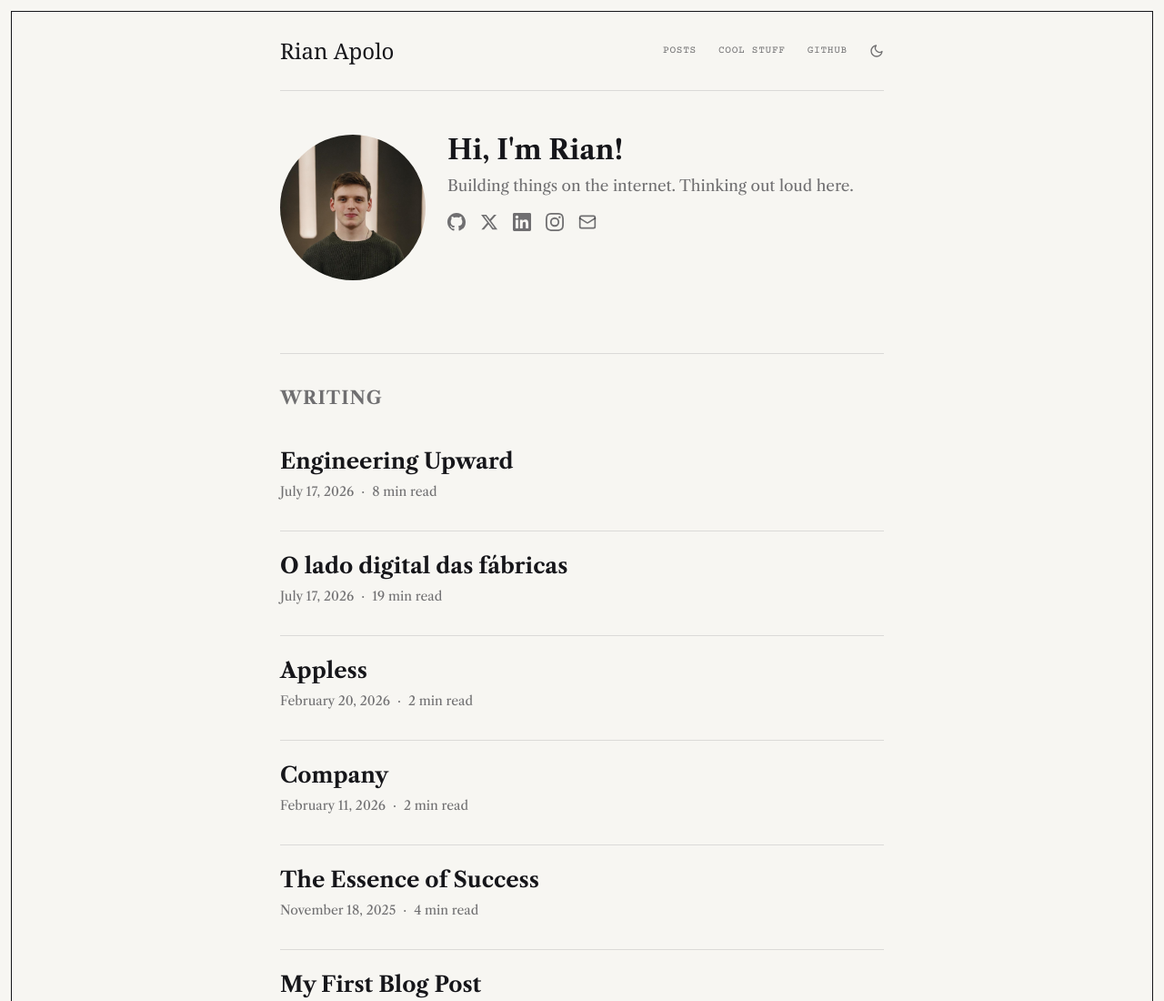
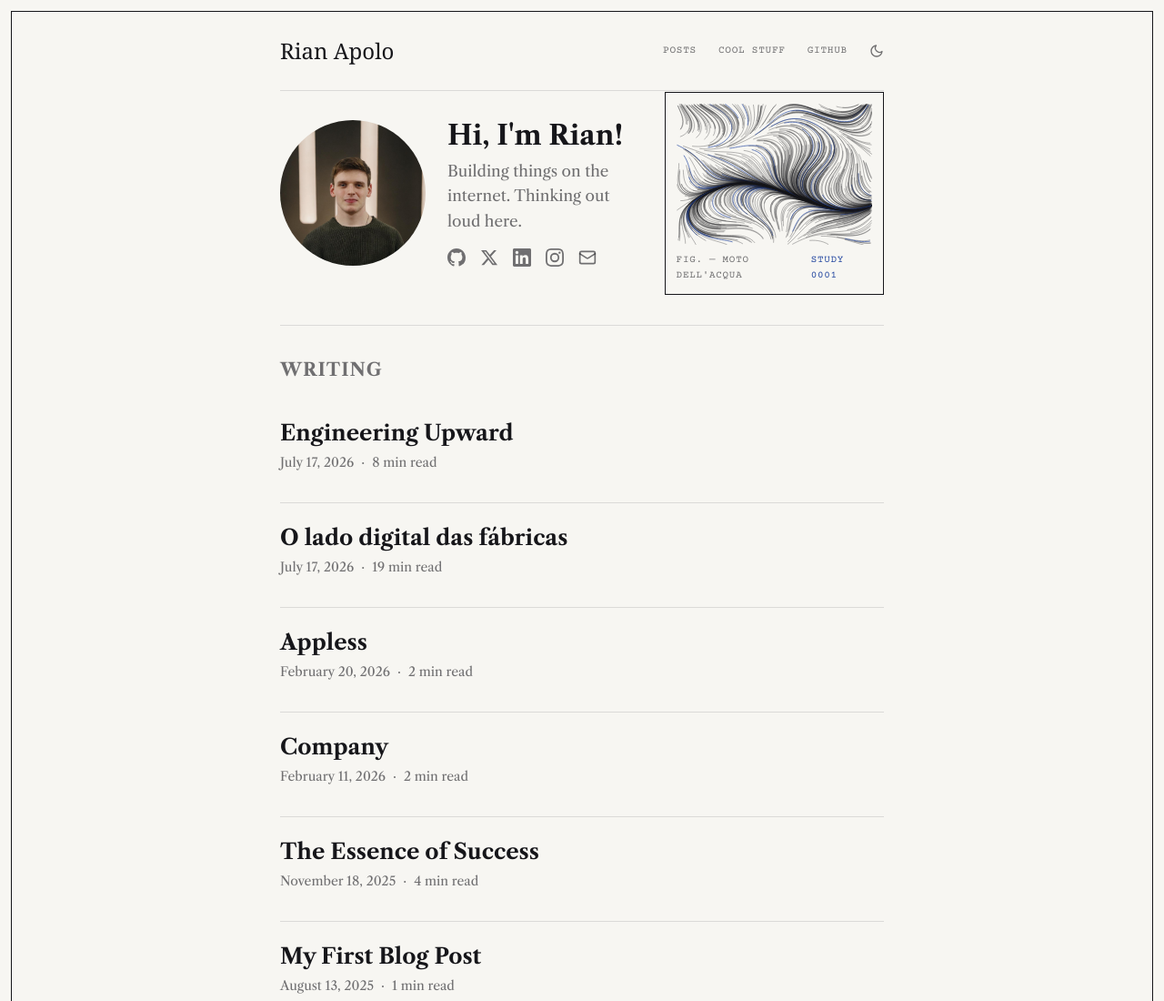
Before and after one commit to rianino/rianino.github.io, an Astro site: page / in a window 1280 px wide. Shown: the top 1100 px of the page at 91% size. Built offline with nearby package versions, Linux system fonts and the light colour scheme; Astro itself is replaced by a stand-in of ours; a web font is replaced by a local one.

Commit message:
feat: Add Codex dynamic figures to homepage and cool-stuff
Homepage hero gets the flow-field water study (900 seeded streamlines,
click to reseed); cool-stuff gets the rotating wireframe solids (click to
cycle, follows pointer). Both are theme-reactive and honour reduced-motion.

```diff
--- /dev/null
+++ b/src/components/FlowField.astro
@@ -0,0 +1,105 @@
+---
+// Codex "moto dell'acqua" — 900 streamlines advected through a seeded vector
+// field, inked stroke by stroke. Click reseeds. No dependencies.
+---
+
+<figure class="flowfig">
+  <canvas id="cflow"></canvas>
+  <figcaption>
+    <span class="mono">Fig. — Moto dell'acqua</span>
+    <span class="mono studyno" id="studyno">Study 0001</span>
+  </figcaption>
+</figure>
+
+<style>
+  .flowfig {
+    position: relative;
+    border: 1px solid var(--color-border-strong);
+    padding: var(--space-3);
+  }
+  #cflow {
+    width: 100%;
+    display: block;
+    cursor: crosshair;
+  }
+  .flowfig figcaption {
+    margin-top: var(--space-2);
+    display: flex;
+    justify-content: space-between;
+  }
+  .studyno {
+    color: var(--color-lapis);
+  }
+</style>
+
+<script is:inline>
+  (function () {
+    const c = document.getElementById('cflow');
+    if (!c) return;
+    const ctx = c.getContext('2d');
+    let seed = 1;
+    const label = document.getElementById('studyno');
+    function rng(s) {
+      return function () {
+        s |= 0; s = (s + 0x6d2b79f5) | 0;
+        let t = Math.imul(s ^ (s >>> 15), 1 | s);
+        t = (t + Math.imul(t ^ (t >>> 7), 61 | t)) ^ t;
+        return ((t ^ (t >>> 14)) >>> 0) / 4294967296;
+      };
+    }
+    const reduce = matchMedia('(prefers-reduced-motion: reduce)').matches;
+    // Resolved rgb(...) string — canvas parses it directly, and it works
+    // regardless of how --color-text is aliased through var() chains.
+    const inkColor = () => getComputedStyle(document.body).color || '#16161a';
+    let raf;
+    function draw() {
+      cancelAnimationFrame(raf);
+      const w = c.clientWidth || 480,
+        h = Math.round(w * 0.72),
+        dpr = Math.min(devicePixelRatio, 2);
+      c.width = w * dpr; c.height = h * dpr; c.style.height = h + 'px';
+      ctx.setTransform(dpr, 0, 0, dpr, 0, 0); ctx.clearRect(0, 0, w, h);
+      const R = rng(seed * 2654435761);
+      const a1 = R() * 6, a2 = R() * 6, f1 = 1.5 + R() * 2, f2 = 1.5 + R() * 2, sw = R() * 2 * Math.PI;
+      function ang(x, y) {
+        const u = x / w, v = y / h;
+        return Math.sin(u * f1 * 3 + a1) * 1.4 + Math.cos(v * f2 * 3 + a2) * 1.4 + Math.sin((u + v) * 4 + sw) * 0.6;
+      }
+      const lines = [];
+      for (let i = 0; i < 900; i++) {
+        let x = R() * w, y = R() * h; const pts = [[x, y]];
+        const steps = 26 + ((R() * 30) | 0);
+        for (let s = 0; s < steps; s++) {
+          const a = ang(x, y); x += Math.cos(a) * 3.1; y += Math.sin(a) * 3.1;
+          if (x < 0 || x > w || y < 0 || y > h) break; pts.push([x, y]);
+        }
+        if (pts.length > 6) lines.push({ pts, lapis: R() < 0.055 });
+      }
+      const ink = inkColor();
+      label.textContent = 'Study ' + String(seed).padStart(4, '0');
+      let k = 0;
+      function frame() {
+        const batch = reduce ? lines.length : 26;
+        for (let n = 0; n < batch && k < lines.length; n++, k++) {
+          const L = lines[k];
+          ctx.beginPath(); ctx.moveTo(L.pts[0][0], L.pts[0][1]);
+          for (const p of L.pts) ctx.lineTo(p[0], p[1]);
+          ctx.strokeStyle = L.lapis ? 'rgba(36,71,160,0.75)' : ink;
+          ctx.globalAlpha = L.lapis ? 1 : 0.5;
+          ctx.lineWidth = L.lapis ? 0.9 : 0.6;
+          ctx.stroke();
+        }
+        ctx.globalAlpha = 1;
+        if (k < lines.length) raf = requestAnimationFrame(frame);
+      }
+      frame();
+    }
+    c.addEventListener('click', () => { seed++; draw(); });
+    draw();
+    addEventListener('resize', () => draw());
+    // Redraw ink color when the theme toggles.
+    new MutationObserver(() => draw()).observe(document.documentElement, {
+      attributes: true, attributeFilter: ['data-theme'],
+    });
+  })();
+</script>
--- /dev/null
+++ b/src/components/Polyhedra.astro
@@ -0,0 +1,105 @@
+---
+// Codex plate — the regular solids as skeletal wireframes, after Leonardo's
+// plates for De Divina Proportione. Rotates; click cycles solids; follows the
+// pointer. Loads three.js from CDN (only on pages that use it).
+---
+
+<figure class="platefig">
+  <canvas id="c3d"></canvas>
+  <figcaption>
+    <span class="mono">Fig. — <span id="solidname">Duodecedron planus solidus</span></span>
+    <span class="mono solidmeta" id="solidmeta">12 · pentagona · φ</span>
+  </figcaption>
+</figure>
+
+<style>
+  .platefig {
+    position: relative;
+    border: 1px solid var(--color-border-strong);
+    padding: var(--space-3);
+    max-width: 420px;
+  }
+  #c3d {
+    width: 100%;
+    aspect-ratio: 1 / 1;
+    display: block;
+    cursor: crosshair;
+  }
+  .platefig figcaption {
+    margin-top: var(--space-2);
+    display: flex;
+    justify-content: space-between;
+  }
+  .solidmeta {
+    color: var(--color-gold);
+  }
+</style>
+
+<script type="importmap">{"imports":{"three":"https://cdn.jsdelivr.net/npm/three@0.160.0/build/three.module.js"}}</script>
+<script type="module">
+  import * as THREE from 'three';
+  const c = document.getElementById('c3d');
+  if (c) {
+    const renderer = new THREE.WebGLRenderer({ canvas: c, antialias: true, alpha: true });
+    const scene = new THREE.Scene();
+    const cam = new THREE.PerspectiveCamera(32, 1, 0.1, 100); cam.position.z = 7;
+    // Read resolved rgb(...) strings off rendered elements — THREE.Color
+    // parses rgb() and this sidesteps unresolved var() chains on custom props.
+    const inkHex = () => new THREE.Color(getComputedStyle(document.body).color).getHex();
+    const paperHex = () => new THREE.Color(getComputedStyle(document.body).backgroundColor).getHex();
+    const solids = [
+      { g: () => new THREE.TetrahedronGeometry(2.1), n: 'Tetracedron planus solidus', m: '4 · triangona' },
+      { g: () => new THREE.BoxGeometry(2.4, 2.4, 2.4), n: 'Exacedron planus solidus', m: '6 · quadrata' },
+      { g: () => new THREE.OctahedronGeometry(2.1), n: 'Octocedron planus solidus', m: '8 · triangona' },
+      { g: () => new THREE.DodecahedronGeometry(1.9), n: 'Duodecedron planus solidus', m: '12 · pentagona · φ' },
+      { g: () => new THREE.IcosahedronGeometry(2.0), n: 'Ycocedron planus solidus', m: '20 · triangona · φ' },
+    ];
+    let idx = 3;
+    const group = new THREE.Group(); scene.add(group);
+    function build() {
+      group.clear();
+      const geo = solids[idx].g();
+      const ink = inkHex();
+      group.add(new THREE.LineSegments(new THREE.EdgesGeometry(geo),
+        new THREE.LineBasicMaterial({ color: ink, transparent: true, opacity: 0.12, depthTest: false })));
+      group.add(new THREE.Mesh(geo, new THREE.MeshBasicMaterial({
+        color: paperHex(), polygonOffset: true, polygonOffsetFactor: 2, polygonOffsetUnits: 2,
+      })));
+      group.add(new THREE.LineSegments(new THREE.EdgesGeometry(geo), new THREE.LineBasicMaterial({ color: ink })));
+      const pos = geo.attributes.position, seen = new Set(), verts = [];
+      for (let i = 0; i < pos.count; i++) {
+        const k = [pos.getX(i), pos.getY(i), pos.getZ(i)].map((v) => v.toFixed(3)).join(',');
+        if (!seen.has(k)) { seen.add(k); verts.push(new THREE.Vector3(pos.getX(i), pos.getY(i), pos.getZ(i))); }
+      }
+      group.add(new THREE.Points(new THREE.BufferGeometry().setFromPoints(verts),
+        new THREE.PointsMaterial({ color: 0xb08d2e, size: 0.09 })));
+      document.getElementById('solidname').textContent = solids[idx].n;
+      document.getElementById('solidmeta').textContent = solids[idx].m;
+    }
+    build();
+    c.addEventListener('click', () => { idx = (idx + 1) % solids.length; build(); });
+    new MutationObserver(() => build()).observe(document.documentElement, {
+      attributes: true, attributeFilter: ['data-theme'],
+    });
+    let tx = 0, ty = 0;
+    addEventListener('pointermove', (e) => {
+      ty = (e.clientX / innerWidth - 0.5) * 0.5;
+      tx = (e.clientY / innerHeight - 0.5) * 0.35;
+    });
+    const reduce = matchMedia('(prefers-reduced-motion: reduce)').matches;
+    function size() {
+      const w = c.clientWidth || 420;
+      renderer.setSize(w, w, false);
+      renderer.setPixelRatio(Math.min(devicePixelRatio, 2));
+    }
+    size(); addEventListener('resize', size);
+    let rx = 0, ry = 0;
+    (function loop() {
+      requestAnimationFrame(loop);
+      if (!reduce) ry += 0.0032;
+      rx += (tx - rx) * 0.04;
+      group.rotation.set(0.35 + rx, ry + ty, 0);
+      renderer.render(scene, cam);
+    })();
+  }
+</script>
--- a/src/pages/cool-stuff.astro
+++ b/src/pages/cool-stuff.astro
@@ -1,9 +1,16 @@
 ---
 import BaseLayout from '../layouts/BaseLayout.astro';
+import Polyhedra from '../components/Polyhedra.astro';
 ---
 
 <BaseLayout title="Cool Stuff I Made — Rian" description="Interactive visualizations and simulations from engineering projects.">
-  <h1>Cool Stuff I Made</h1>
+  <div class="page-head">
+    <div>
+      <h1>Cool Stuff I Made</h1>
+      <p class="page-lede">Interactive visualizations and simulations from engineering projects. The solid at right turns under the drawing convention of the whole site — click it.</p>
+    </div>
+    <Polyhedra />
+  </div>
 
   <section class="project">
     <h2>How long until the pizza is ready to eat?</h2>
@@ -84,9 +91,29 @@ import BaseLayout from '../layouts/BaseLayout.astro';
 </BaseLayout>
 
 <style>
+  .page-head {
+    display: grid;
+    grid-template-columns: 1.618fr 1fr;
+    gap: var(--space-8);
+    align-items: center;
+    margin-block: var(--space-8) var(--space-12);
+  }
+
   h1 {
     font-size: var(--text-2xl);
-    margin-block: var(--space-8) var(--space-12);
+    margin-bottom: var(--space-3);
+  }
+
+  .page-lede {
+    color: var(--color-text-secondary);
+    line-height: var(--leading-normal);
+  }
+
+  @media (max-width: 720px) {
+    .page-head {
+      grid-template-columns: 1fr;
+      gap: var(--space-4);
+    }
   }
 
   .project {
--- a/src/pages/index.astro
+++ b/src/pages/index.astro
@@ -2,6 +2,7 @@
 import { getCollection } from 'astro:content';
 import BaseLayout from '../layouts/BaseLayout.astro';
 import Bio from '../components/Bio.astro';
+import FlowField from '../components/FlowField.astro';
 import BlogPostList from '../components/BlogPostList.astro';
 import { readingTime } from '../lib/readingTime';
 
@@ -17,7 +18,31 @@ const posts = (await getCollection('blog', ({ data }) => !data.draft))
 ---
 
 <BaseLayout title="Rian Apolo">
-  <Bio />
+  <div class="hero">
+    <Bio />
+    <FlowField />
+  </div>
   <hr />
   <BlogPostList posts={posts} />
 </BaseLayout>
+
+<style>
+  .hero {
+    display: grid;
+    grid-template-columns: 1.618fr 1fr;
+    gap: var(--space-8);
+    align-items: center;
+  }
+
+  /* Bio already pads itself; let the figure sit tight in the hero. */
+  .hero :global(.bio) {
+    padding-block: var(--space-8);
+  }
+
+  @media (max-width: 720px) {
+    .hero {
+      grid-template-columns: 1fr;
+      gap: var(--space-4);
+    }
+  }
+</style>
```
